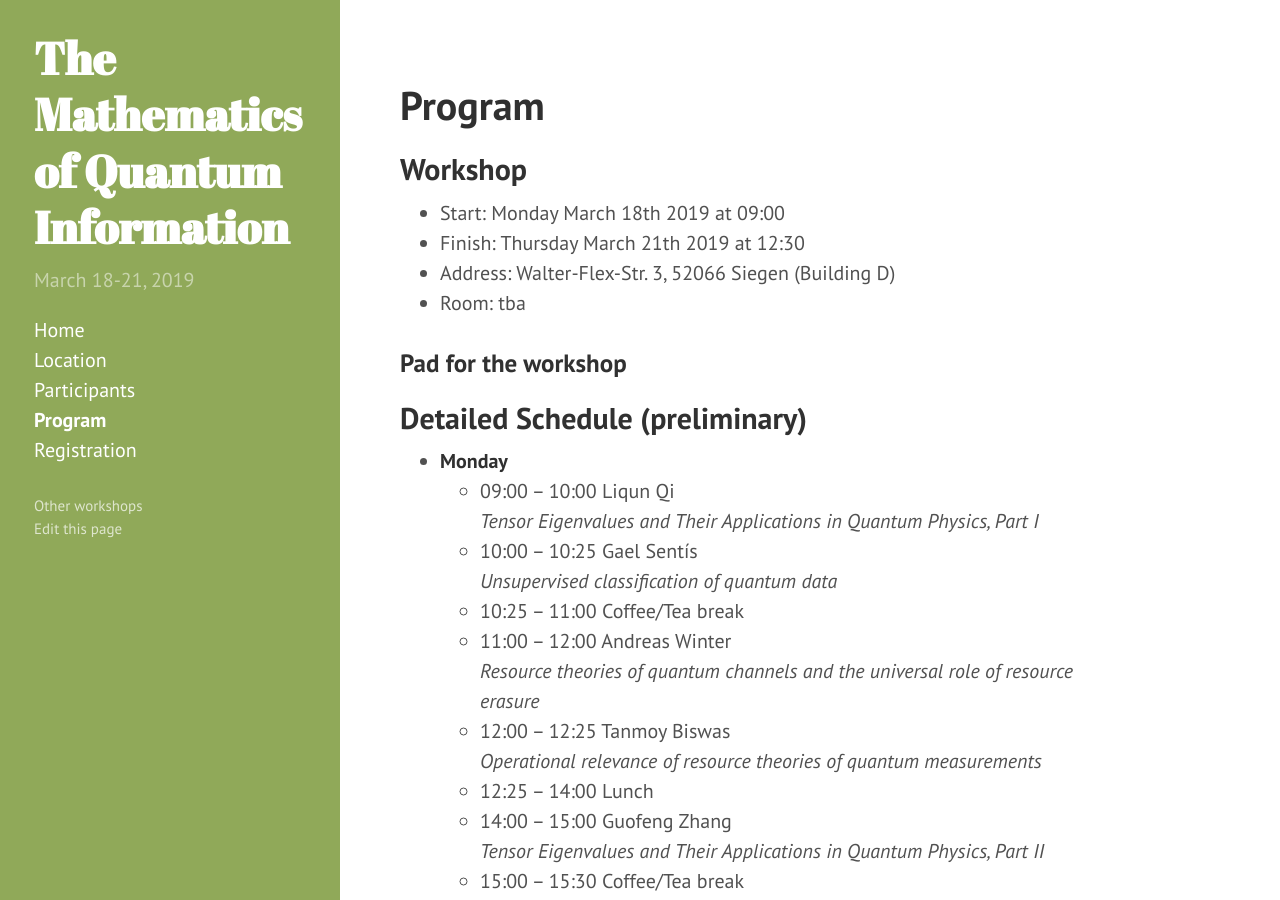
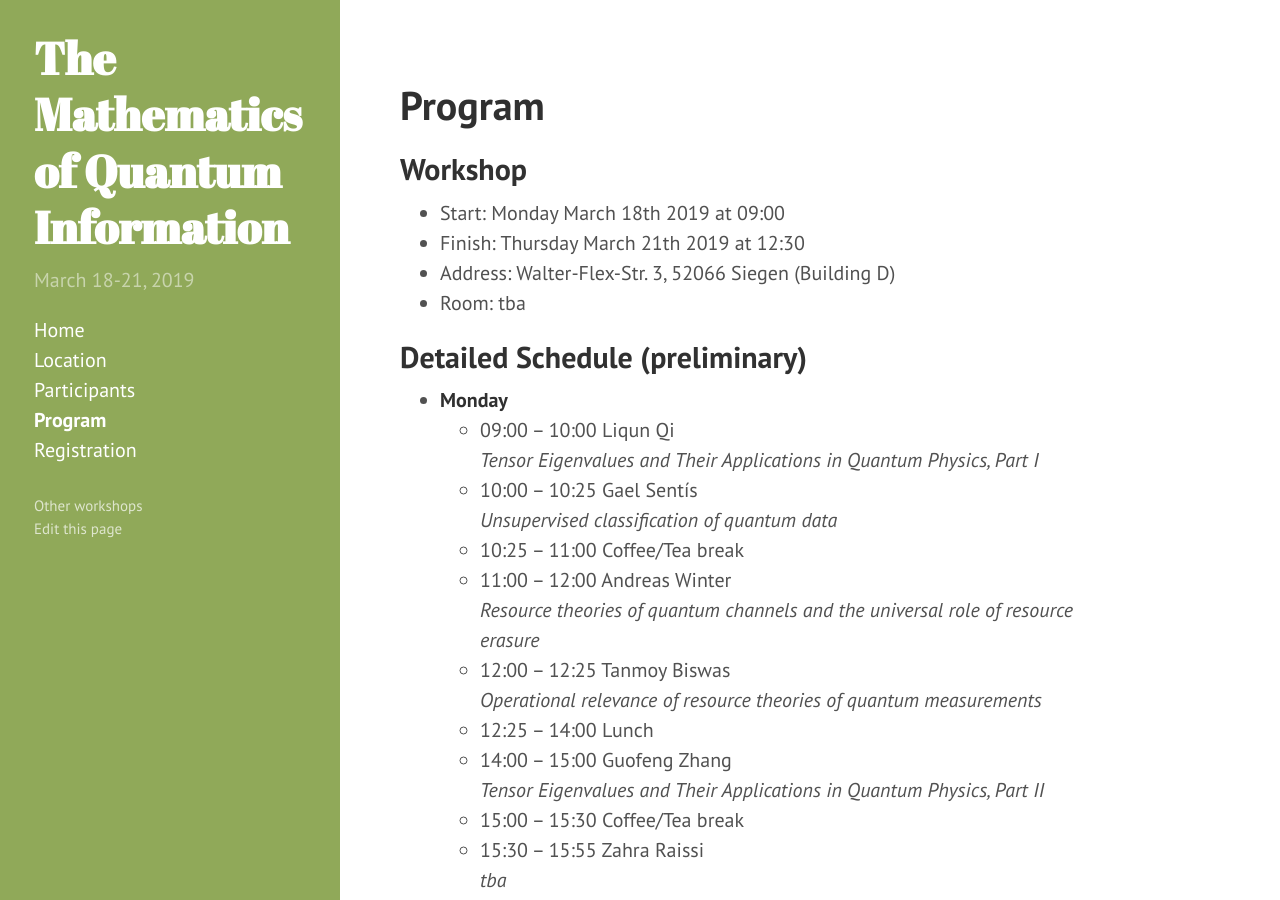
Before and after one commit to MoQIT/MoQI-2019, a Jekyll site: the page built from program.md, in a window 1280 px wide and 900 px high. Built offline with Jekyll 4.4.1, drawn with Linux system fonts in a browser that asks for light colours.

Commit message:
remove GAP rest

```diff
--- a/program.md
+++ b/program.md
@@ -8,8 +8,6 @@ title: Program
 * Finish: Thursday March 21th 2019 at 12:30
 * Address: Walter-Flex-Str. 3, 52066 Siegen (Building D)
 * Room: tba
-
-### Pad for the workshop
 
 ## Detailed Schedule (preliminary)
 
```
